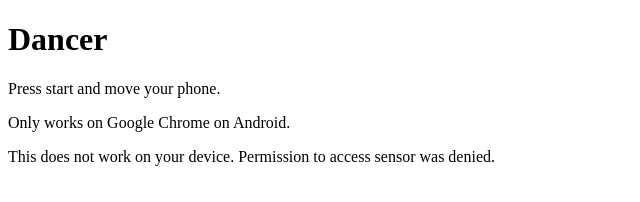
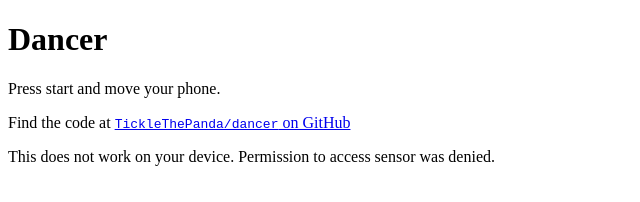
Before and after one commit to TickleThePanda/dancer, a website with bundled scripts: page src/index.html in a window 1280 px wide. Shown: the whole page, without its empty margins (0-640 px from the left). Built offline with nearby package versions, Linux system fonts and the light colour scheme.

Commit message:
Add link to repo

```diff
--- a/src/index.html
+++ b/src/index.html
@@ -14,7 +14,7 @@
 
     <h1>Dancer</h1>
     <p>Press start and move your phone.</p>
-    <p>Only works on Google Chrome on Android.</p>
+    <p>Find the code at <a href="https://github.com/TickleThePanda/dancer"><code>TickleThePanda/dancer</code> on GitHub</a></p>
 
     <div class="js-wrapper">
 
```
